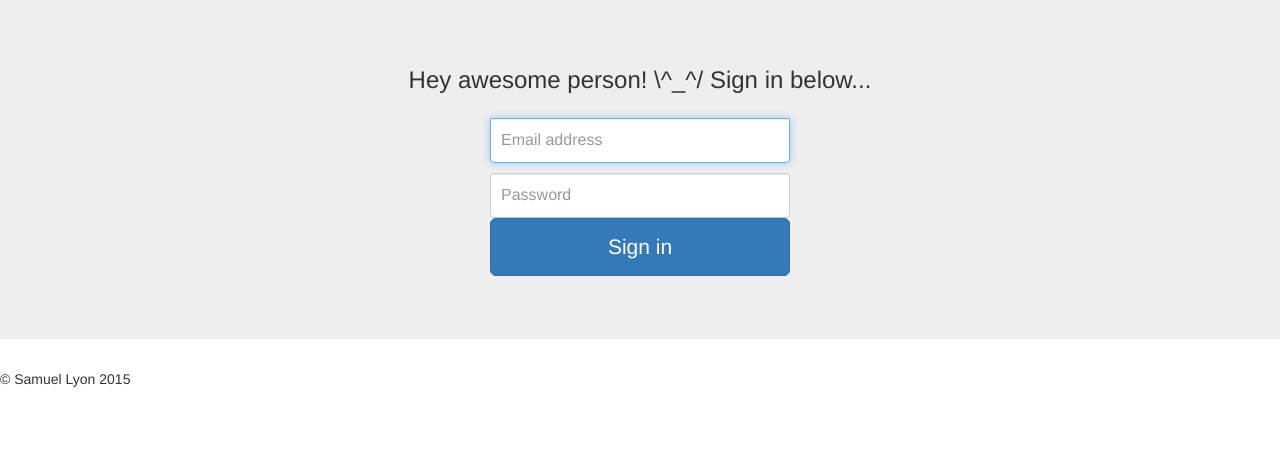
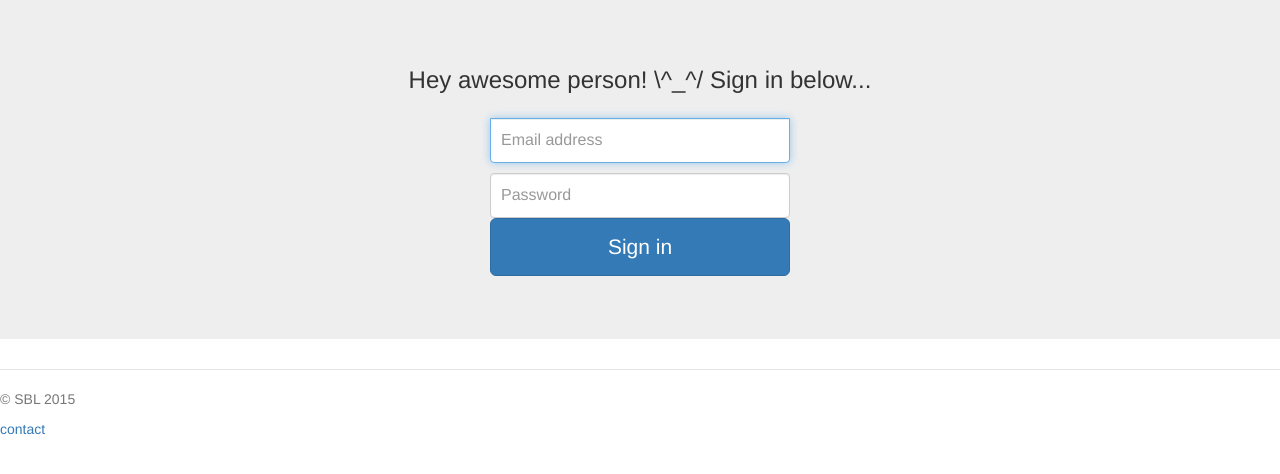
Before and after one commit to samblyon/twg, a Flask app: page /showSignin in a window 1280 px wide. Shown: the part 97-571 px from the top of the page. Run offline with Flask 2, Linux system fonts and the light colour scheme; some libraries are stand-ins or nearby versions.

Commit message:
new footer with mailto

```diff
--- a/templates/addWish.html
+++ b/templates/addWish.html
@@ -59,7 +59,8 @@
 			</form>
 		</section>
 		<footer class="footer">
-			<p>&copy; Samuel Lyon 2016</p>
+			<p>&copy; SBL 2015</p>
+            <p><a href="mailto:sblyon@me.com?Subject=The%20Waiting%20Game" target="_top">contact</a></p>
 		</footer>
 
 	</div>
--- a/templates/dashboard.html
+++ b/templates/dashboard.html
@@ -158,7 +158,7 @@
 		<div class="header-waitapp">
 			<nav>
 				<ul class="nav nav-pills pull-right">
-					<li role="presentation" class="active"><a href="/showAddWish">add wait<span class="glyphicon glyphicon-pencil"></a></li>
+					<li role="presentation" class="active"><a href="/showAddWish">add wait  <span class="glyphicon glyphicon-pencil"></a></li>
 					<li role="presentation"><a href="/userHome">edit</a></li>
 					<li role="presentation"><a href="/logout">Logout</a></li>
 				</ul>
@@ -175,7 +175,8 @@
         </div>
 
 		<footer class="footer">
-			<p>&copy; Samuel Lyon 2015</p>
+			<p>&copy; SBL 2015</p>
+            <p><a href="mailto:sblyon@me.com?Subject=The%20Waiting%20Game" target="_top">contact</a></p>
 		</footer>
 
 	</div>
--- a/templates/error.html
+++ b/templates/error.html
@@ -37,7 +37,8 @@
 
 
         <footer class="footer">
-            <p>&copy; Samuel Lyon 2015</p>
+            <p>&copy; SBL 2015</p>
+            <p><a href="mailto:sblyon@me.com?Subject=The%20Waiting%20Game" target="_top">contact</a></p>
         </footer>
 
     </div>
--- a/templates/index.html
+++ b/templates/index.html
@@ -39,7 +39,8 @@
 
 
 		<footer class="footer">
-			<p>&copy; Samuel Lyon 2015</p>
+			<p>&copy; SBL 2015</p>
+            <p><a href="mailto:sblyon@me.com?Subject=The%20Waiting%20Game" target="_top">contact</a></p>
 		</footer>
 
 	</div>
--- a/templates/signin.html
+++ b/templates/signin.html
@@ -42,8 +42,9 @@
 
 			</div>
 
-			<footer>
-				<p>&copy; Samuel Lyon 2015</p>
+			<footer class="footer">
+				<p>&copy; SBL 2015</p>
+	            <p><a href="mailto:sblyon@me.com?Subject=The%20Waiting%20Game" target="_top">contact</a></p>
 			</footer>
 
 		</div>
--- a/templates/userHome.html
+++ b/templates/userHome.html
@@ -203,7 +203,8 @@
 		</div>
 
 		<footer class="footer">
-			<p>&copy; Samuel Lyon 2015</p>
+			<p>&copy; SBL 2015</p>
+            <p><a href="mailto:sblyon@me.com?Subject=The%20Waiting%20Game" target="_top">contact</a></p>
 		</footer>
 
 	</div>
```
Also changed, not shown: templates/signup.html (+4 -3 lines).
